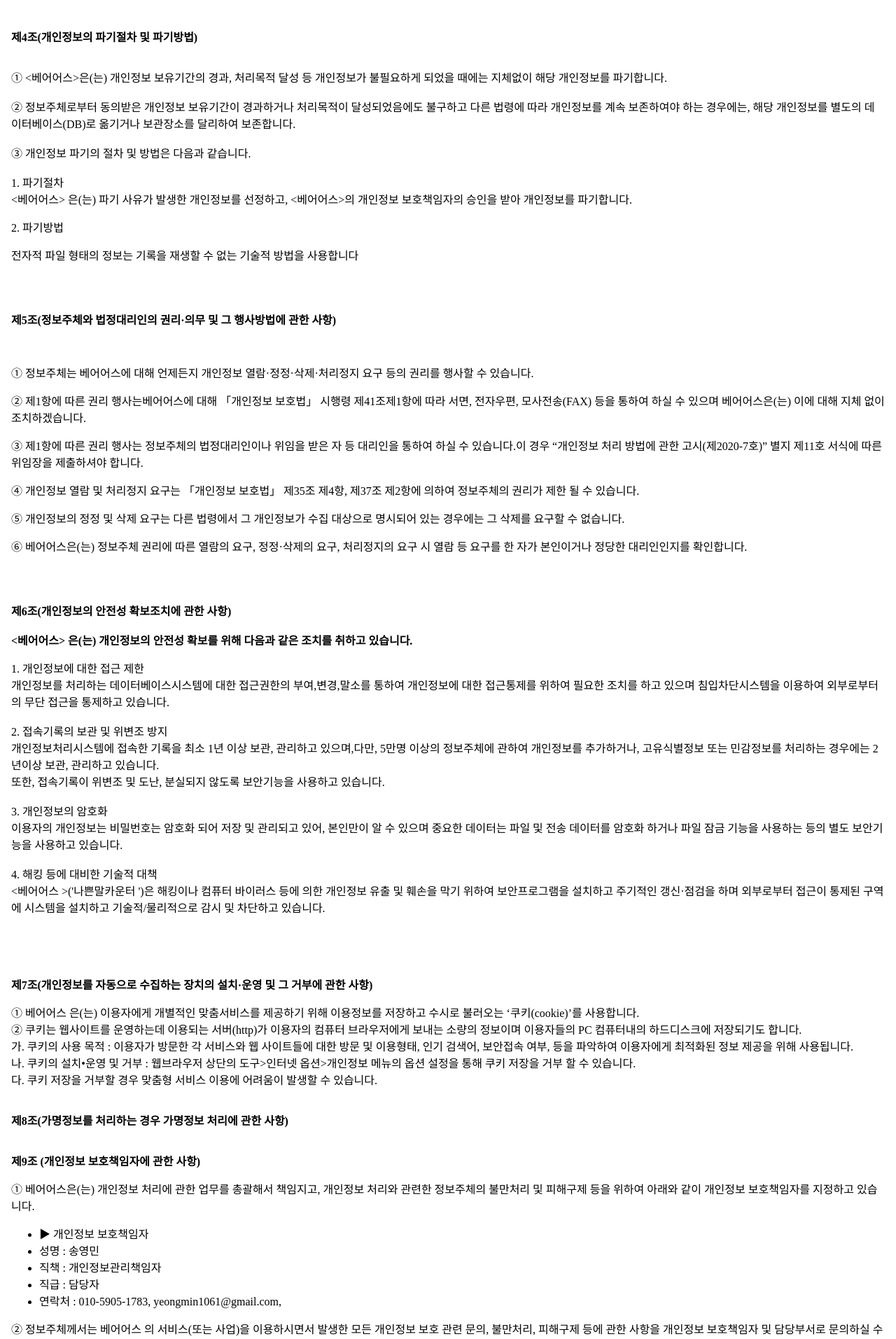
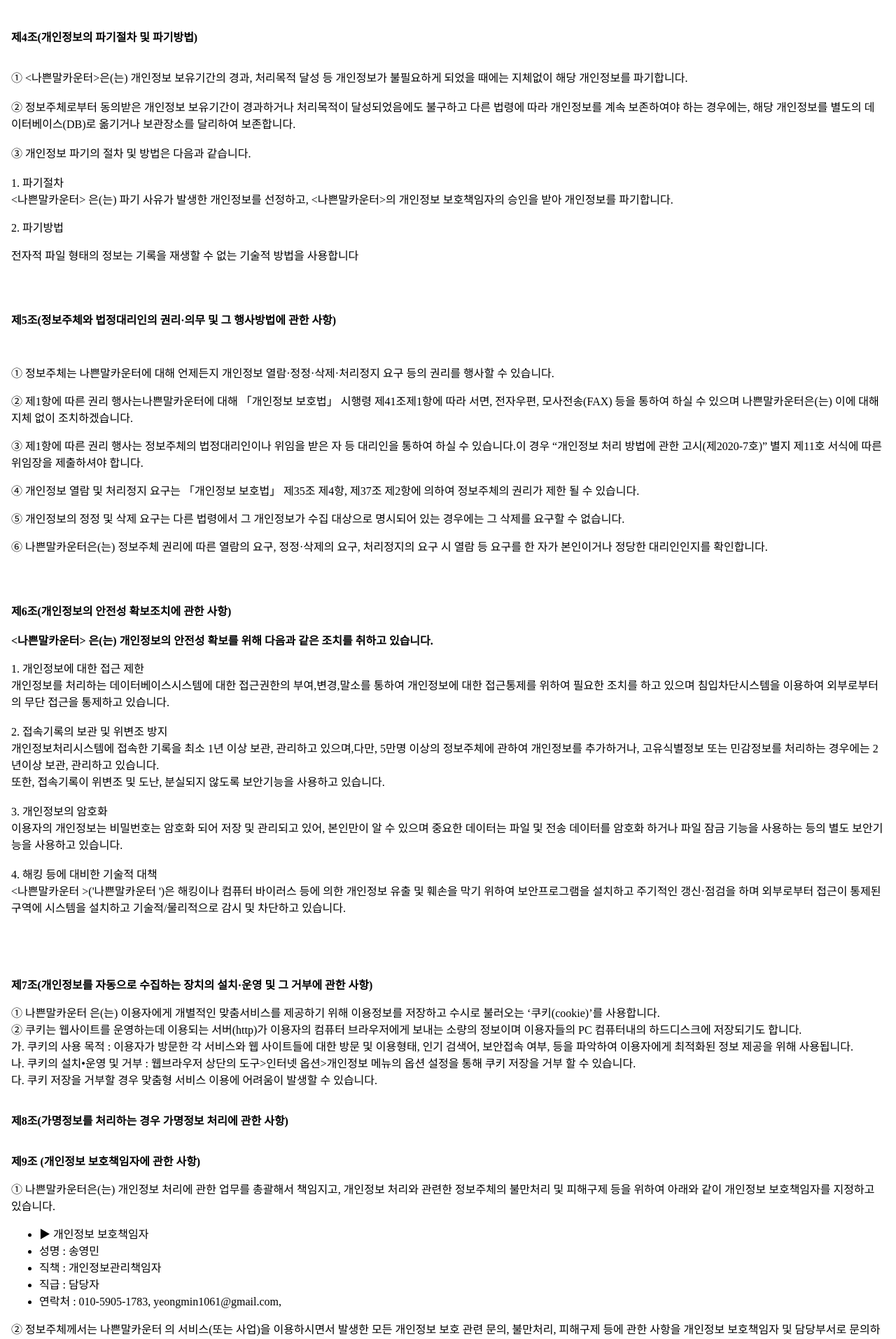
Before and after one commit to CChuYong/badsound-counter-webview, a Next.js app: page /privacy in a window 1280 px wide. Shown: the part 880-2793 px from the top of the page at 70% size. Built offline with nearby package versions, Linux system fonts and the light colour scheme.

Commit message:
feat: 내용 수정

```diff
--- a/pages/privacy.tsx
+++ b/pages/privacy.tsx
@@ -5,7 +5,7 @@
         <>
             <p>
 
-                    베어어스('https://bearus.co/' 이하 '나쁜말카운터')
+                    나쁜말카운터('https://chuyong.kr/' 이하 '나쁜말카운터')
 
                 은(는) 「개인정보 보호법」 제30조에 따라 정보주체의 개인정보를 보호하고 이와
                 관련한 고충을 신속하고 원활하게 처리할 수 있도록 하기 위하여 다음과 같이
@@ -23,7 +23,7 @@
                     <br/>
                     <br/>
 
-                        &lt;베어어스&gt;('https://bearus.co/'이하 '나쁜말카운터')
+                        &lt;나쁜말카운터&gt;('https://chuyong.kr/'이하 '나쁜말카운터')
 
                     은(는) 다음의 목적을 위하여 개인정보를 처리합니다. 처리하고 있는
                     개인정보는 다음의 목적 이외의 용도로는 이용되지 않으며 이용 목적이
@@ -46,7 +46,7 @@
             <p className="lh6 bs4">
                 <strong>제2조(개인정보의 처리 및 보유 기간)</strong>
                 <br/>
-                <br/>①&lt;베어어스&gt;
+                <br/>①&lt;나쁜말카운터&gt;
                 은(는) 법령에 따른 개인정보 보유·이용기간 또는 정보주체로부터 개인정보를
                 수집 시에 동의받은 개인정보 보유·이용기간 내에서 개인정보를 처리·보유합니다.
                 <br/>
@@ -64,7 +64,7 @@
             <p className="lh6 bs4">
                 <strong>제3조(처리하는 개인정보의 항목) </strong>
                 <br/>
-                <br/>①&lt;베어어스&gt;
+                <br/>①&lt;나쁜말카운터&gt;
                 은(는) 다음의 개인정보 항목을 처리하고 있습니다.
             </p>
             <ul className="list_indent2 mgt10">
@@ -80,7 +80,7 @@
             </p>
 
                 <p>
-                    <br/>① &lt;베어어스&gt;은(는) 개인정보 보유기간의 경과, 처리목적 달성 등
+                    <br/>① &lt;나쁜말카운터&gt;은(는) 개인정보 보유기간의 경과, 처리목적 달성 등
                     개인정보가 불필요하게 되었을 때에는 지체없이 해당 개인정보를 파기합니다.
                     <br/>
                     <br/>② 정보주체로부터 동의받은 개인정보 보유기간이 경과하거나 처리목적이
@@ -93,8 +93,8 @@
                     <br/>
                     1. 파기절차
                     <br/>
-                    &lt;베어어스&gt; 은(는) 파기 사유가 발생한 개인정보를 선정하고,
-                    &lt;베어어스&gt;의 개인정보 보호책임자의 승인을 받아 개인정보를
+                    &lt;나쁜말카운터&gt; 은(는) 파기 사유가 발생한 개인정보를 선정하고,
+                    &lt;나쁜말카운터&gt;의 개인정보 보호책임자의 승인을 받아 개인정보를
                     파기합니다.
                     <br/>
                 </p>
@@ -111,13 +111,13 @@
                 </p>
                 <p>
                     <br/>
-                    <br/>① 정보주체는 베어어스에 대해 언제든지 개인정보
+                    <br/>① 정보주체는 나쁜말카운터에 대해 언제든지 개인정보
                     열람·정정·삭제·처리정지 요구 등의 권리를 행사할 수 있습니다.
                 </p>
                 <p>
-                    ② 제1항에 따른 권리 행사는베어어스에 대해 「개인정보 보호법」 시행령
+                    ② 제1항에 따른 권리 행사는나쁜말카운터에 대해 「개인정보 보호법」 시행령
                     제41조제1항에 따라 서면, 전자우편, 모사전송(FAX) 등을 통하여 하실 수
-                    있으며 베어어스은(는) 이에 대해 지체 없이 조치하겠습니다.
+                    있으며 나쁜말카운터은(는) 이에 대해 지체 없이 조치하겠습니다.
                 </p>
                 <p>
                     ③ 제1항에 따른 권리 행사는 정보주체의 법정대리인이나 위임을 받은 자 등
@@ -133,7 +133,7 @@
                     명시되어 있는 경우에는 그 삭제를 요구할 수 없습니다.
                 </p>
                 <p>
-                    ⑥ 베어어스은(는) 정보주체 권리에 따른 열람의 요구, 정정·삭제의 요구,
+                    ⑥ 나쁜말카운터은(는) 정보주체 권리에 따른 열람의 요구, 정정·삭제의 요구,
                     처리정지의 요구 시 열람 등 요구를 한 자가 본인이거나 정당한 대리인인지를
                     확인합니다.
                 </p>
@@ -145,7 +145,7 @@
 
                             <br/>
                             <br/>
-                            &lt;베어어스&gt;
+                            &lt;나쁜말카운터&gt;
 
                         은(는) 개인정보의 안전성 확보를 위해 다음과 같은 조치를 취하고 있습니다.
                     </strong>
@@ -178,7 +178,7 @@
                     <br/>
                     4. 해킹 등에 대비한 기술적 대책
                     <br/>
-                    &lt;베어어스
+                    &lt;나쁜말카운터
                     &gt;('나쁜말카운터
                     ')은 해킹이나 컴퓨터 바이러스 등에 의한 개인정보 유출 및 훼손을 막기
                     위하여 보안프로그램을 설치하고 주기적인 갱신·점검을 하며 외부로부터 접근이
@@ -196,7 +196,7 @@
                     </strong>
                 </p>
                 <p>
-                    ① 베어어스 은(는) 이용자에게 개별적인 맞춤서비스를 제공하기 위해
+                    ① 나쁜말카운터 은(는) 이용자에게 개별적인 맞춤서비스를 제공하기 위해
                     이용정보를 저장하고 수시로 불러오는 ‘쿠키(cookie)’를 사용합니다.
                     <br/>
                     ② 쿠키는 웹사이트를 운영하는데 이용되는 서버(http)가 이용자의 컴퓨터
@@ -227,7 +227,7 @@
                         <strong>제9조 (개인정보 보호책임자에 관한 사항) </strong>
                     </p>
                     <p className="sub_p mgt10">
-                        ① <span className="colorLightBlue">베어어스</span>
+                        ① <span className="colorLightBlue">나쁜말카운터</span>
                         은(는) 개인정보 처리에 관한 업무를 총괄해서 책임지고, 개인정보 처리와
                         관련한 정보주체의 불만처리 및 피해구제 등을 위하여 아래와 같이 개인정보
                         보호책임자를 지정하고 있습니다.
@@ -240,9 +240,9 @@
                         <li>연락처 : 010-5905-1783, yeongmin1061@gmail.com,</li>
                     </ul>
                     <p>
-                        ② 정보주체께서는 베어어스 의 서비스(또는 사업)을 이용하시면서 발생한
+                        ② 정보주체께서는 나쁜말카운터 의 서비스(또는 사업)을 이용하시면서 발생한
                         모든 개인정보 보호 관련 문의, 불만처리, 피해구제 등에 관한 사항을
-                        개인정보 보호책임자 및 담당부서로 문의하실 수 있습니다. 베어어스 은(는)
+                        개인정보 보호책임자 및 담당부서로 문의하실 수 있습니다. 나쁜말카운터 은(는)
                         정보주체의 문의에 대해 지체 없이 답변 및 처리해드릴 것입니다.
                     </p>
                     <p className="sub_p mgt30">
@@ -252,7 +252,7 @@
                             정보주체는 ｢개인정보 보호법｣ 제35조에 따른 개인정보의 열람 청구를
                             아래의 부서에 할 수 있습니다.
                             <br/>
-                            &lt;베어어스&gt; 은(는) 정보주체의 개인정보 열람청구가 신속하게
+                            &lt;나쁜말카운터&gt; 은(는) 정보주체의 개인정보 열람청구가 신속하게
                             처리되도록 노력하겠습니다.{" "}
                         </strong>
                     </p>
```
